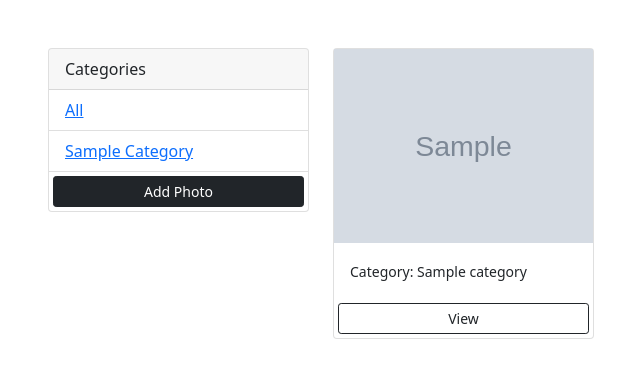
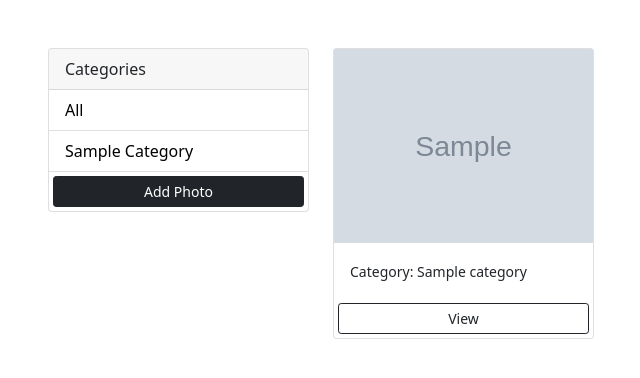
Before and after one commit to placideirandora/photo-album-with-django, a Django app: page / in a window 1280 px wide. Shown: the top 378 px of the page, without its empty margins (34-674 px from the left). Run offline with Django 3.2, Linux system fonts and the light colour scheme; tables that the repository leaves empty hold one stand-in row (values such as "Sample post"); grey boxes marked "Sample" are stand-in pictures.

Commit message:
Improve the UI of the Links

```diff
--- a/photos/templates/photos/gallery.html
+++ b/photos/templates/photos/gallery.html
@@ -28,6 +28,11 @@
         .image-thumbnail {
           max-height: 220px;
         }
+      }
+
+      .list-group-item a {
+        text-decoration: none;
+        color: #000;
       }
     </style>
   </head>
```
